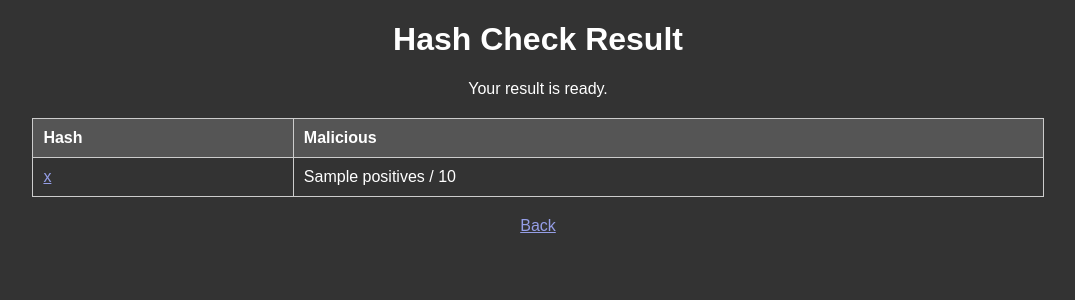
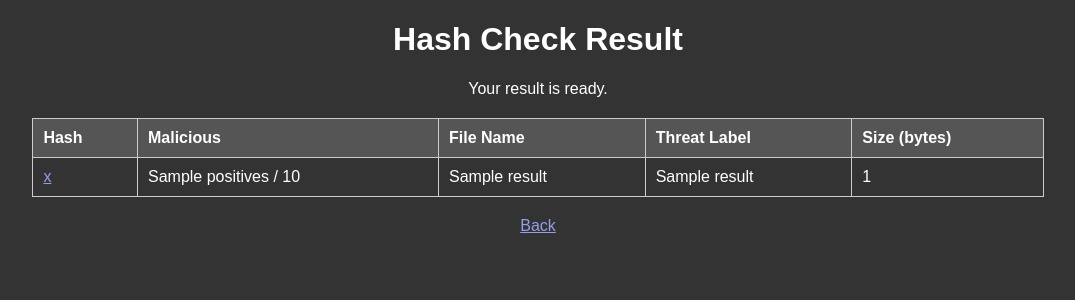
Before and after one commit to masluse/VirusTotal, a Flask app: template templates/result.html in a window 1280 px wide. Shown: the top 300 px of the page, without its empty margins (102-1177 px from the left). Run offline with Flask 3, Linux system fonts and the light colour scheme; the template is opened without the code that fills it: most values are stand-ins (such as "Sample title", 1, 10 or a date in 2020); parts of the project's set-up code (start-up, migrations or seed data) failed here and were passed over.

Commit message:
More Information on Result.html

```diff
--- a/app.py
+++ b/app.py
@@ -33,9 +33,23 @@ def check_hash(hash_value, results):
     time.sleep(WAIT_TIME / len(API_KEYS))
     result = response.json()
     if result.get('response_code'):
-        results.append((hash_value, result.get('positives', 'Not found'), result.get('total', 'Not found')))
+        name = result.get('scan_id').split('-')[1] if result.get('scan_id') else 'Not found'  # Extract file name from scan_id
+        threat_label = result.get('popular_threat_classification', {}).get('suggested_threat_label', 'Not found')
+        size = convert_size(result.get('size', 0))  # use convert_size function here
+        results.append((hash_value, result.get('positives', 'Not found'), result.get('total', 'Not found'), name, threat_label, size))
     else:
-        results.append((hash_value, 'Not found', 'Not found'))
+        results.append((hash_value, 'Not found', 'Not found', 'Not found', 'Not found', '0B'))  # default size to 0 bytes
+
+
+def convert_size(size_bytes):
+    if size_bytes == 0:
+        return "0B"
+    size_name = ("B", "KB", "MB", "GB", "TB", "PB", "EB", "ZB", "YB")
+    i = int(math.floor(math.log(size_bytes, 1024)))
+    p = math.pow(1024, i)
+    s = round(size_bytes / p, 2)
+    return "%s %s" % (s, size_name[i])
+
 
 def process_hashes(hashes):
     global background_task_running
--- a/templates/result.html
+++ b/templates/result.html
@@ -34,8 +34,11 @@
         <tr>
             <th>Hash</th>
             <th>Malicious</th>
+            <th>File Name</th>
+            <th>Threat Label</th>
+            <th>Size (bytes)</th>
         </tr>
-        {% for hash_value, positives, total in results %}
+        {% for hash_value, positives, total, name, threat_label, size in results %}
         <tr>
             <td>
                 {% if positives != 'Not found' %}
@@ -45,6 +48,9 @@
                 {% endif %}
             </td>
             <td>{% if positives != 'Not found' %}{{ positives }} / {{ total }}{% else %}Not found{% endif %}</td>
+            <td>{{ name }}</td>
+            <td>{{ threat_label }}</td>
+            <td>{{ size }}</td>
         </tr>
         {% endfor %}
     </table>
```
